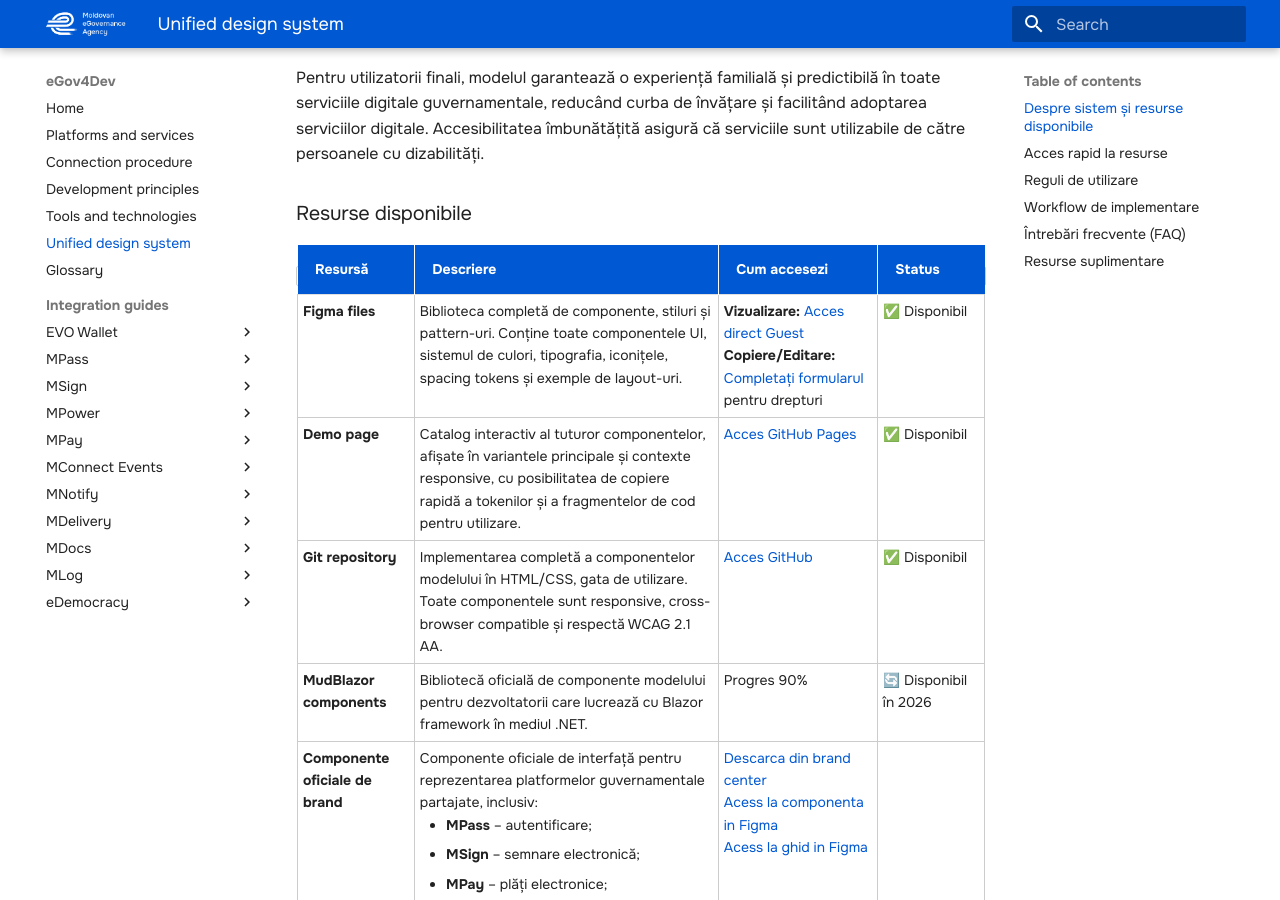
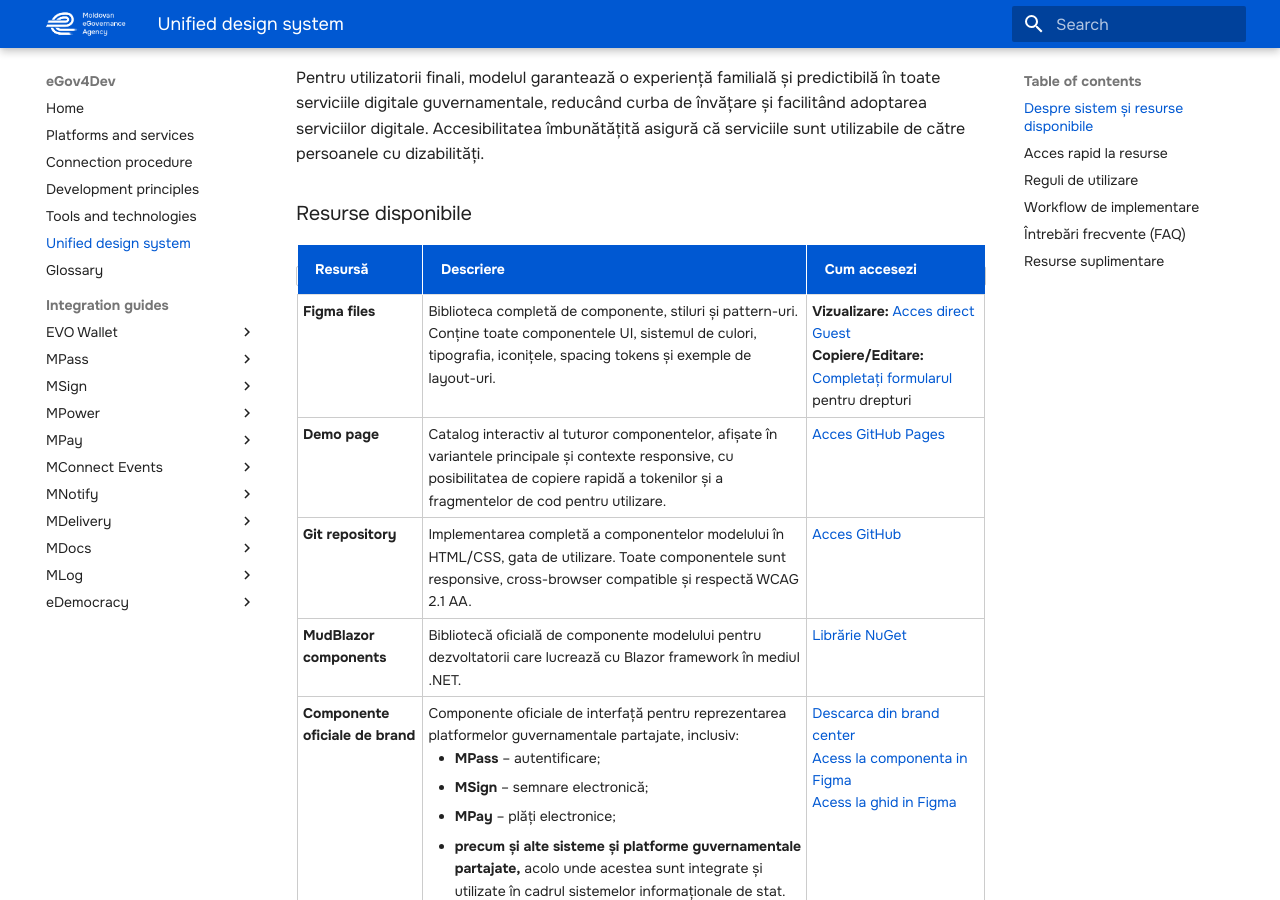
Before and after one commit to egov-moldova/egov4dev, an MkDocs documentation site: the page built from docs/mud/index.md, in a window 1280 px wide and 900 px high, scrolled down 979 px. Built offline with MkDocs 1.6.1 and Material for MkDocs 9.7.7, drawn with Linux system fonts in a browser that asks for light colours.

Commit message:
simplify table

```diff
--- a/docs/mud/index.md
+++ b/docs/mud/index.md
@@ -28,7 +28,6 @@
       <th>Resursă</th>
       <th>Descriere</th>
       <th>Cum accesezi</th>
-      <th>Status</th>
     </tr>
   </thead>
   <tbody>
@@ -39,25 +38,21 @@
         <strong>Vizualizare:</strong> <a href="https://mud.egov.md">Acces direct Guest</a><br>
         <strong>Copiere/Editare:</strong> <a href="https://forms.office.com/pages/responsepage.aspx?id=Z4f8jWsRaEKDxfvIWTRtOKF3nI_LtL9ChzbNY23lEmtUMlFHSTQ1VzQ0UTROMFlWVlBNV01DRUFBUC4u&route=shorturl">Completați formularul</a> pentru drepturi
       </td>
-      <td>✅ Disponibil</td>
     </tr>
     <tr>
       <td><strong>Demo page</strong></td>
       <td>Catalog interactiv al tuturor componentelor, afișate în variantele principale și contexte responsive, cu posibilitatea de copiere rapidă a tokenilor și a fragmentelor de cod pentru utilizare.</td>
       <td><a href="https://egov-moldova.github.io/design-system/Components/">Acces GitHub Pages</a></td>
-      <td>✅ Disponibil</td>
     </tr>
     <tr>
       <td><strong>Git repository</strong></td>
       <td>Implementarea completă a componentelor modelului în HTML/CSS, gata de utilizare. Toate componentele sunt responsive, cross-browser compatible și respectă WCAG 2.1 AA.</td>
       <td><a href="https://github.com/egov-moldova/design-system">Acces GitHub</a></td>
-      <td>✅ Disponibil</td>
     </tr>
     <tr>
       <td><strong>MudBlazor components</strong></td>
       <td>Bibliotecă oficială de componente modelului pentru dezvoltatorii care lucrează cu Blazor framework în mediul .NET.</td>
-      <td>Progres 90%</td>
-      <td>🔄 Disponibil în 2026</td>
+      <td><a href="https://www.nuget.org/packages/Egov.FOD.UIComponents">Librărie NuGet</a></td>
     </tr>
     <tr>
       <td><strong>Componente oficiale de brand</strong></td>
@@ -73,7 +68,6 @@
             <a href="https://www.figma.com/design/doJ7tDY0PlQ0PqMgbpFVIC/Components?node-id=2925-3568&t=Zj0VxvTiD83JH4NT-4">Acess la componenta in Figma</a><br>
             <a href="https://www.figma.com/design/61kDJHJsGwfmzqmqsfkgkE/Layouts---Patterns?node-id=1429-11832&t=rb7Iqz4FX9oIB0ds-4">Acess la ghid in Figma</a>
         </td>
-      <td> </td>
     </tr>
   </tbody>
 </table>
```
